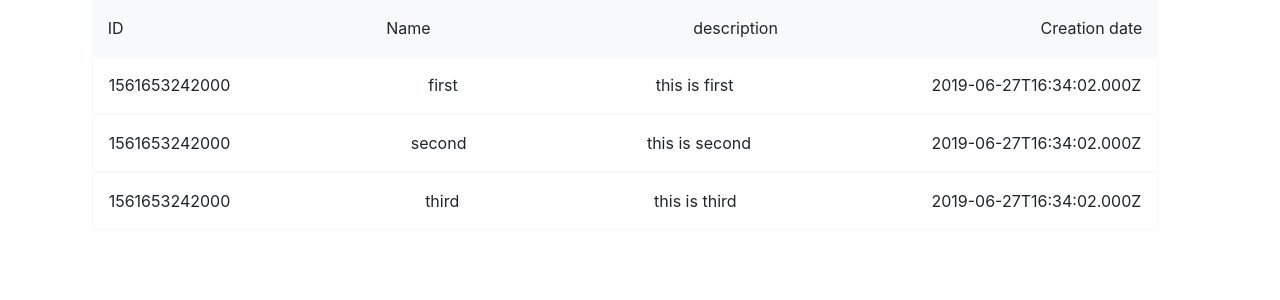
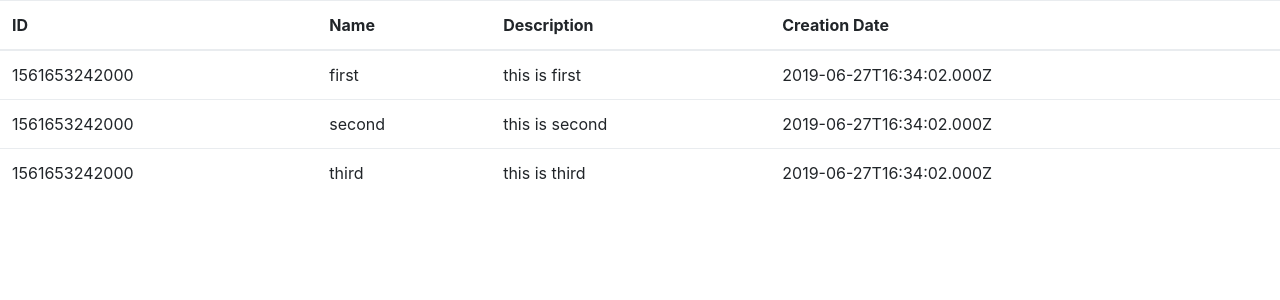
Before and after one commit to LukasZvikas/to_do, a React app: page / in a window 1280 px wide. Shown: the top 300 px of the page. Built offline with nearby package versions, Linux system fonts and the light colour scheme.

Commit message:
rewritten dashboard and task components to use html table layout

```diff
--- a/src/components/Dashboard.js
+++ b/src/components/Dashboard.js
@@ -14,15 +14,17 @@ class Dashboard extends Component {
 
   render() {
     return (
-      <div className="row w-100 d-flex justify-content-center align-items-center flex-column">
-        <div className="col-10 bg-light d-flex justify-content-between p-3">
-          <div>ID</div>
-          <div>Name</div>
-          <div>description</div>
-          <div>Creation date</div>
-        </div>
-        {this.renderTasks(todos)}
-      </div>
+      <table class="table">
+        <thead>
+          <tr>
+            <th scope="col">ID</th>
+            <th scope="col">Name</th>
+            <th scope="col">Description</th>
+            <th scope="col">Creation Date</th>
+          </tr>
+        </thead>
+        <tbody>{this.renderTasks(todos)}</tbody>
+      </table>
     );
   }
 }
--- a/src/components/task.js
+++ b/src/components/task.js
@@ -2,12 +2,12 @@ import React from 'react';
 import PropTypes from 'prop-types';
 
 export const Task = ({ ID, name, description, creationDate }) => (
-  <div className="col-10 bg-white d-flex justify-content-between p-3 border border-light">
-    <div>{ID}</div>
-    <div>{name}</div>
-    <div>{description}</div>
-    <div>{creationDate}</div>
-  </div>
+  <tr scope="row">
+    <td>{ID}</td>
+    <td>{name}</td>
+    <td>{description}</td>
+    <td>{creationDate}</td>
+  </tr>
 );
 
 Task.propTypes = {
```
